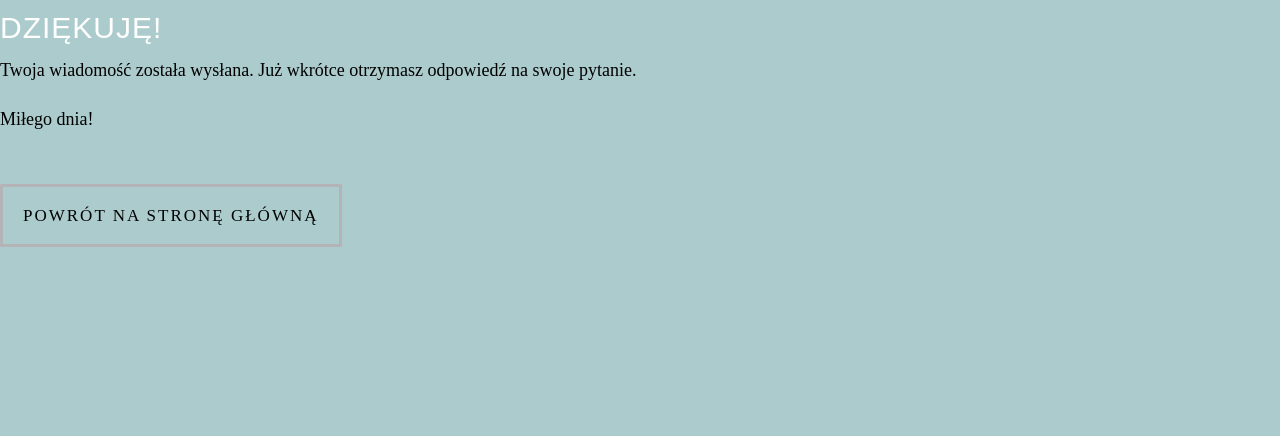
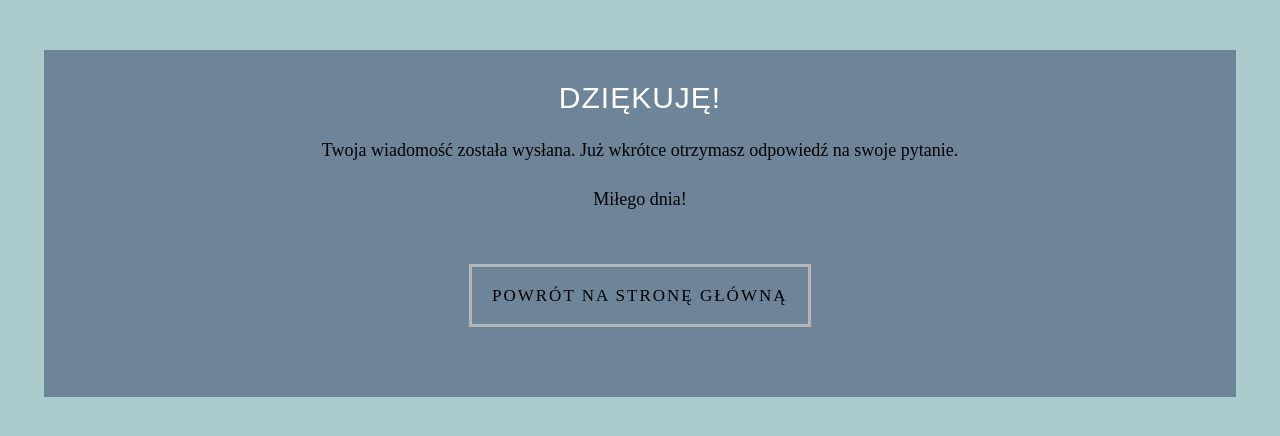
Before and after one commit to morfiwen/edytatarnowska-portfolio, a Jekyll site: the page built from thankyou/index.html, in a window 1280 px wide. Shown: the top 436 px of the page. Built offline with Jekyll 4.4.1, drawn with Linux system fonts in a browser that asks for light colours; some web fonts are replaced.

Commit message:
thankyou change

```diff
--- a/assets/css/2-base/_base.sass
+++ b/assets/css/2-base/_base.sass
@@ -188,6 +188,15 @@ body
 
 // Thank you form
 
+#form-thankyou
+  background-color: $bg-color-light-second
+  margin: 50px auto
+  text-align: center
+  max-width: 90%
+  padding: 20px
+
+  h5
+    margin-bottom: 20px
 
 // Media
 
```
